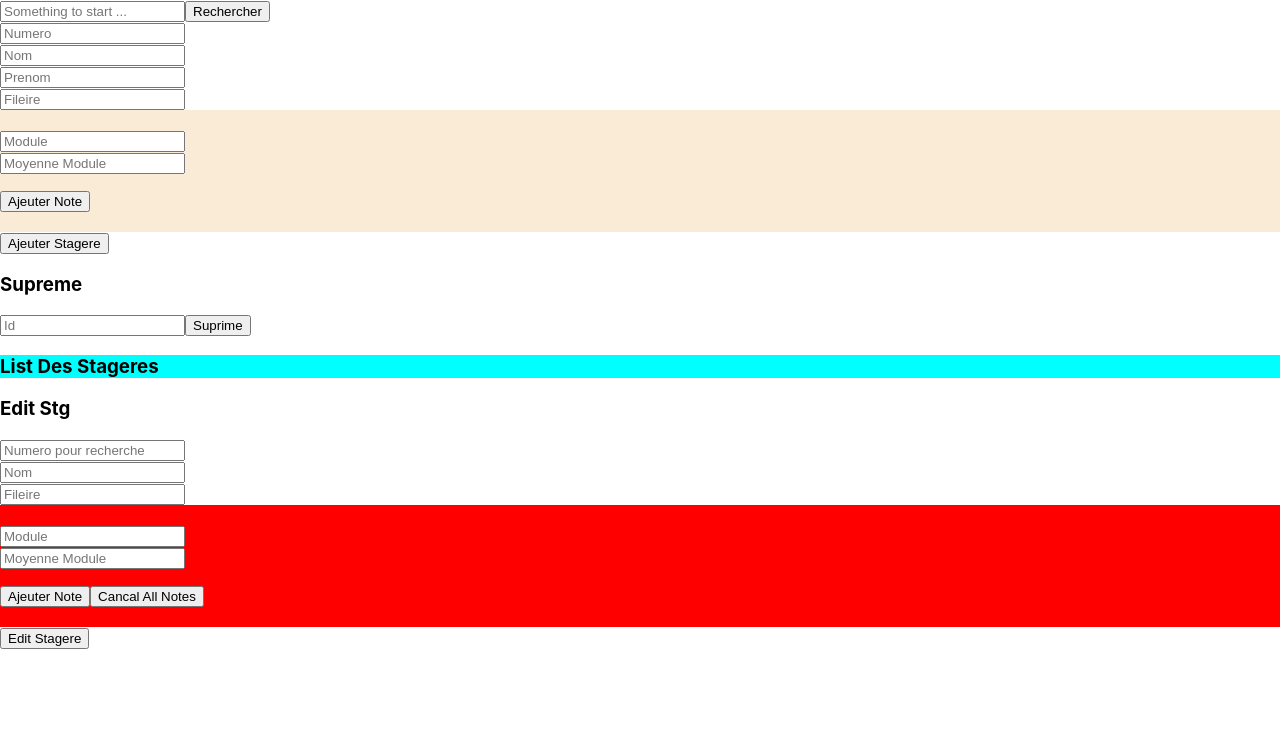
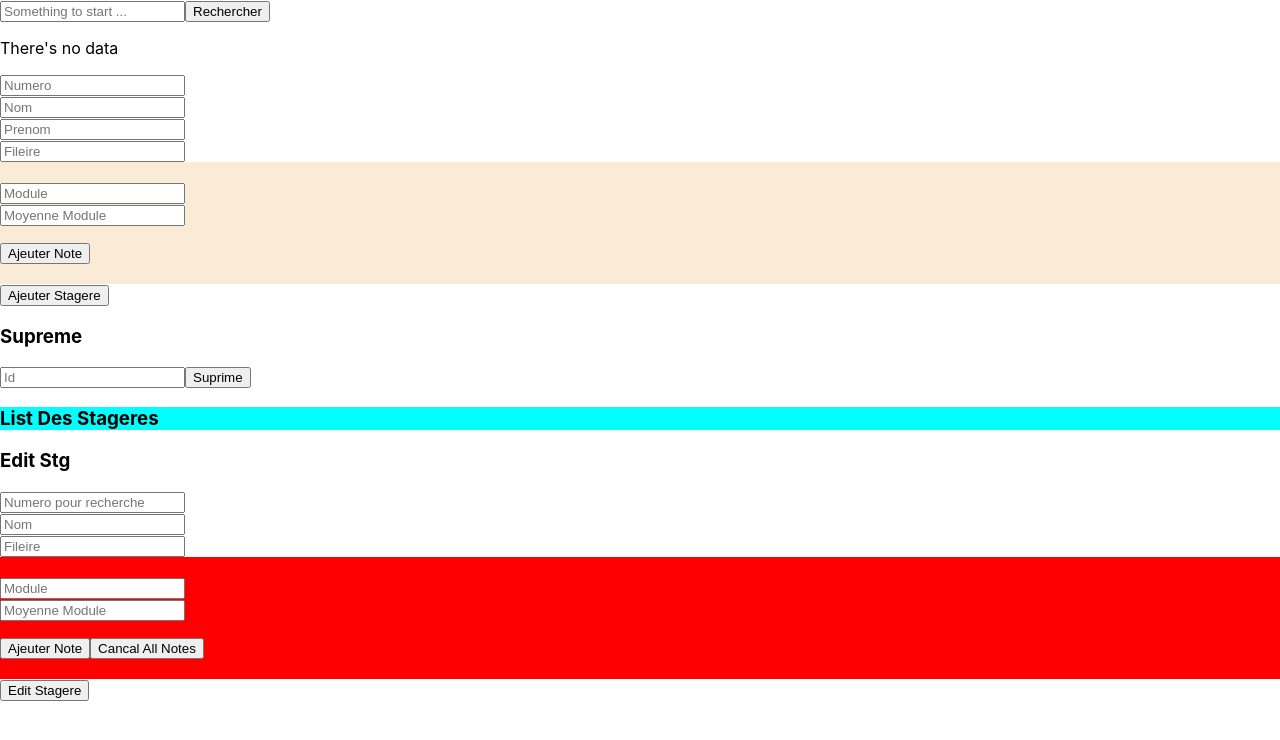
Before and after one commit to abdellahaarab/ReduxToolkitApp, a React (Create React App) app: page / in a window 1280 px wide. Shown: the top 740 px of the page. Built offline with nearby package versions, Linux system fonts and the light colour scheme.

Commit message:
initial commit in branch _dev

```diff
--- a/src/Componnant/FormRechercher.js
+++ b/src/Componnant/FormRechercher.js
@@ -4,17 +4,38 @@ import { useSelector } from 'react-redux'
 function FormRechercher() {
   const data = useSelector(state=>state.stagere.stageres)
   const [Serch, setSerch] = useState('')
+  const [Resulte, setResulte ] = useState(null)
 
   function fRes(e){
     e.preventDefault();
-    // console.log(data)
     const resulte = data.find((v) => v.nomeESTprenome === Serch)
-    console.log("Data : ", resulte)
+    setResulte(resulte)
   }
   return (
     <div>
         <input type="text" onChange={(e)=>setSerch(e.target.value)} placeholder='Something to start ...'/>
         <button onClick={fRes}>Rechercher</button>
+        <span >
+             {
+                Resulte ?
+
+                <div style={{display:"flex"}}>
+                          <div>-Numero : {Resulte.numero } - </div>
+                          <div>Nome : {Resulte.nomeESTprenome } - </div>
+                          <div>Fileire : {Resulte.fileire } </div>
+
+                          <ol>
+                             {
+                                Resulte.notes.map((e,i)=>< li key={i}>Module : {e.module} - Moyane Module : {e.moyanmodule}</li>)
+                            }
+                          </ol>
+
+
+                </div>
+                :
+                <p>There's no data </p>
+             }
+        </span>
     </div>
   )
 }
```
